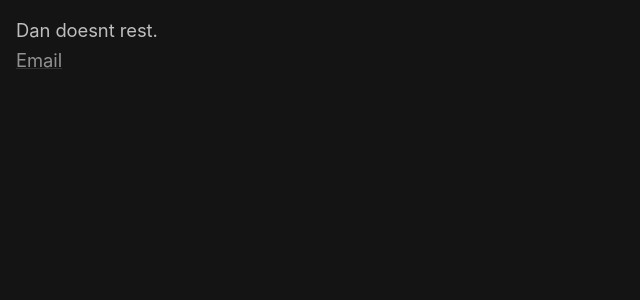
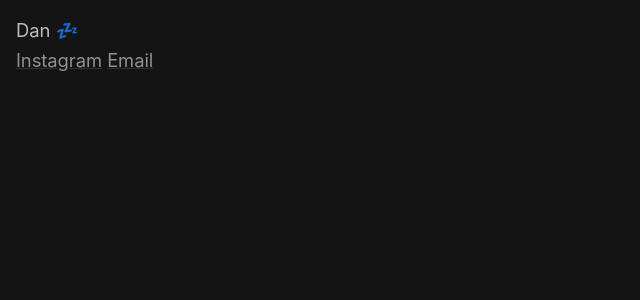
Before and after one commit to dk-e/doesnt-rest-new, a Next.js app: page / in a window 1280 px wide. Shown: the top 300 px of the page, without its empty margins (0-640 px from the left). Built offline with nearby package versions, Linux system fonts and the light colour scheme.

Commit message:
simplify

```diff
--- a/pages/index.tsx
+++ b/pages/index.tsx
@@ -4,12 +4,12 @@ function Home() {
   return (
     <>
       <Head>
-        <title>doesnt.rest</title>
+        <title>🧑‍💻 doesnt.rest</title>
         <meta name="description" content="Dan doesnt rest" />
       </Head>
 
       <main>
-        <p>Dan doesnt rest.</p>
+        <p>Dan 💤</p>
         <p className="muted">
           {/* <a
             href="https://linkedin.com/in/b0y"
@@ -17,10 +17,10 @@ function Home() {
             rel="noreferrer"
           >
             LinkedIn
-          </a>{" "}
+          </a>{" "} */}
           <a href="https://instagr.am/d6niiel" target="_blank" rel="noreferrer">
             Instagram
-          </a>{" "} */}
+          </a>{" "}
           <a href="mailto:dan@doesnt.rest" target="_blank" rel="noreferrer">
             Email
           </a>{" "}
```
